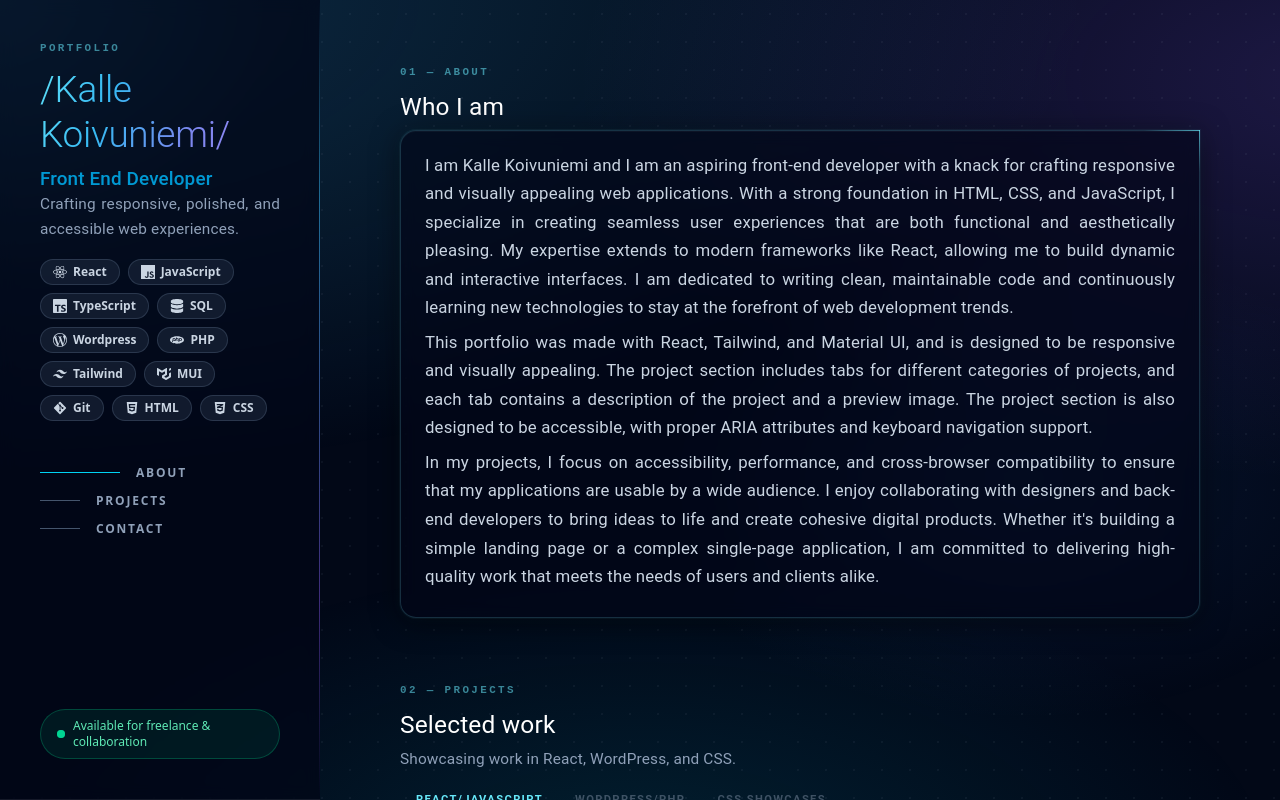
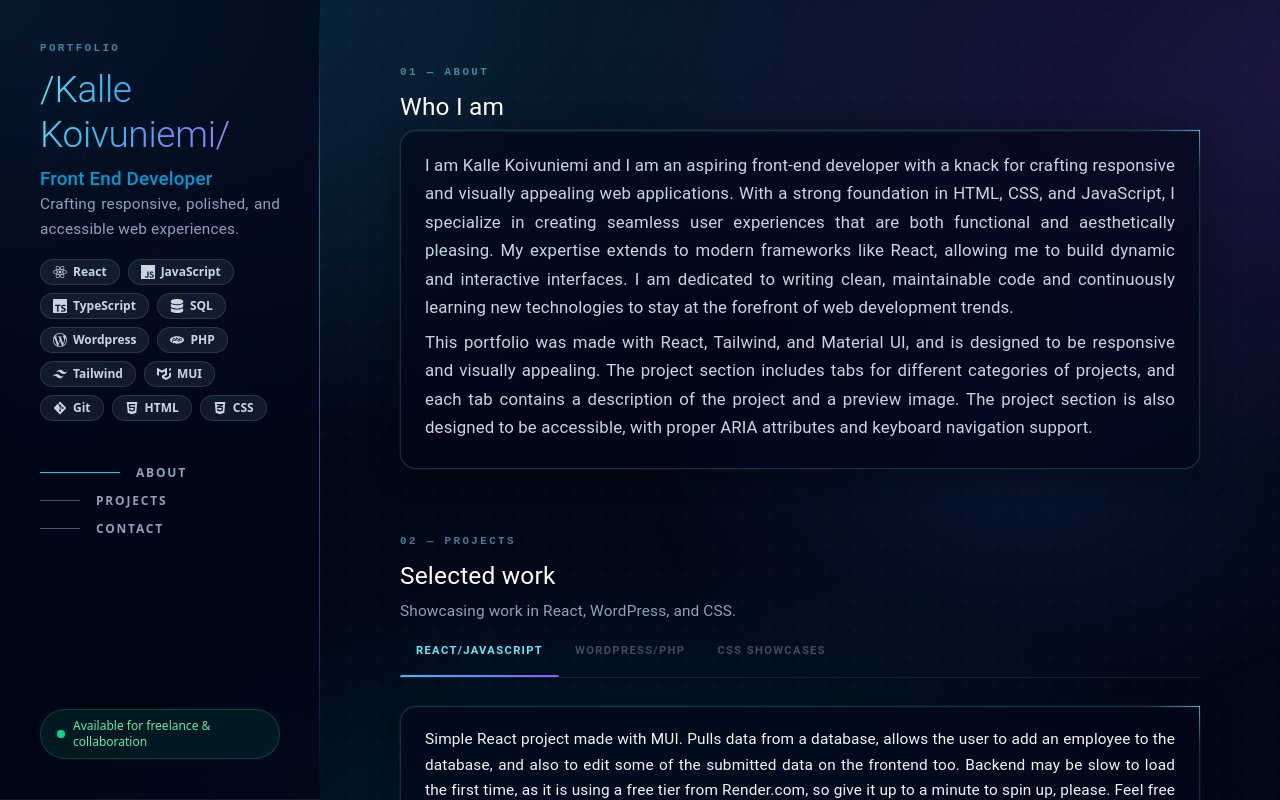
Before and after one commit to kmk9000/portfolio.v2, a React (Vite) app: page / in a window 1280 px wide. Built offline with nearby package versions, Linux system fonts and the light colour scheme.

Commit message:
shortened about section content

```diff
--- a/src/components/Main.jsx
+++ b/src/components/Main.jsx
@@ -45,15 +45,6 @@ export default function Main() {
             tab contains a description of the project and a preview image. The
             project section is also designed to be accessible, with proper ARIA
             attributes and keyboard navigation support.
-          </Typography>
-          <Typography variant="body1" gutterBottom className="text-slate-300">
-            In my projects, I focus on accessibility, performance, and
-            cross-browser compatibility to ensure that my applications are
-            usable by a wide audience. I enjoy collaborating with designers and
-            back-end developers to bring ideas to life and create cohesive
-            digital products. Whether it's building a simple landing page or a
-            complex single-page application, I am committed to delivering
-            high-quality work that meets the needs of users and clients alike.
           </Typography>
         </PortfolioCard>
       </div>
```
